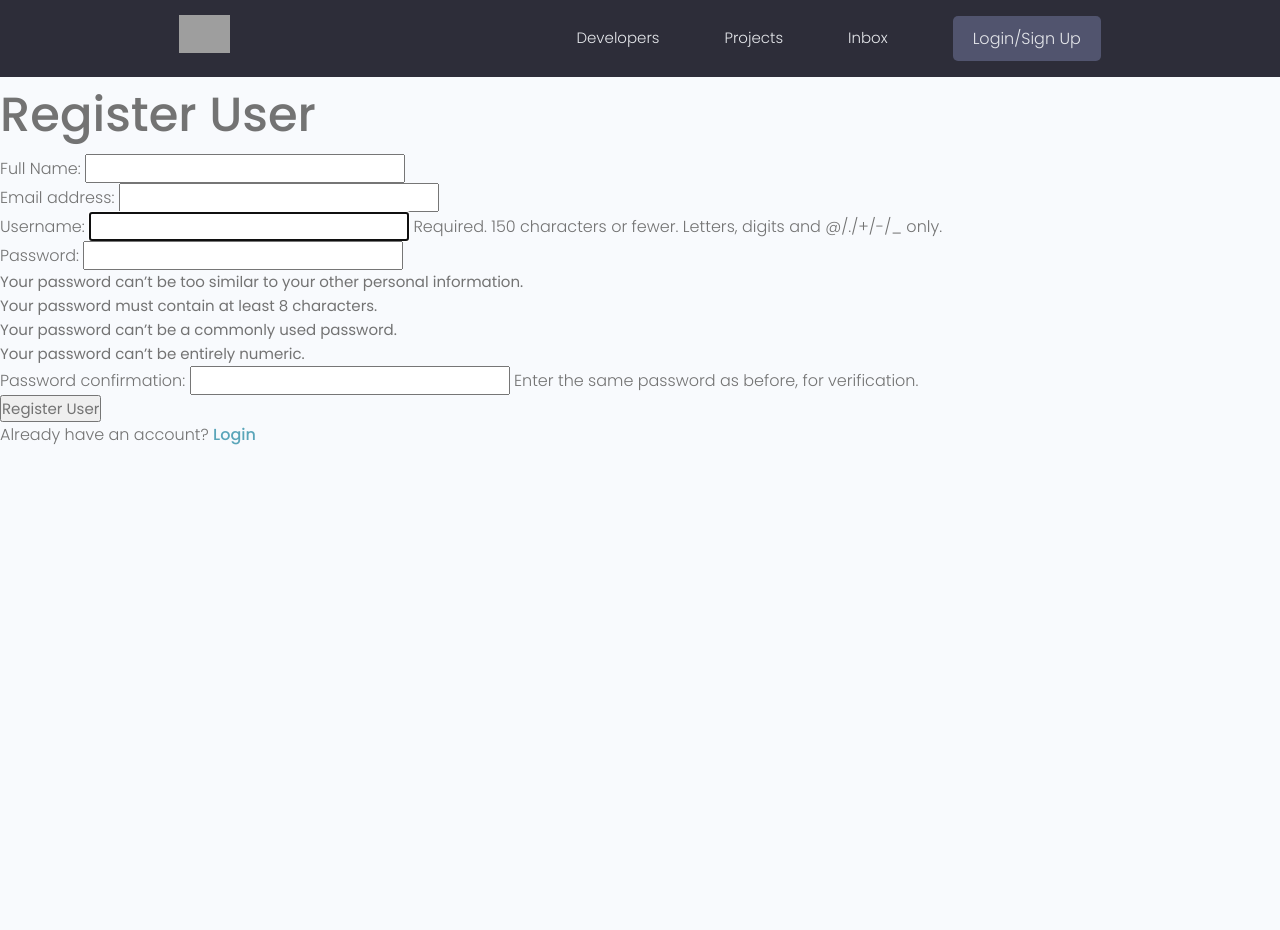
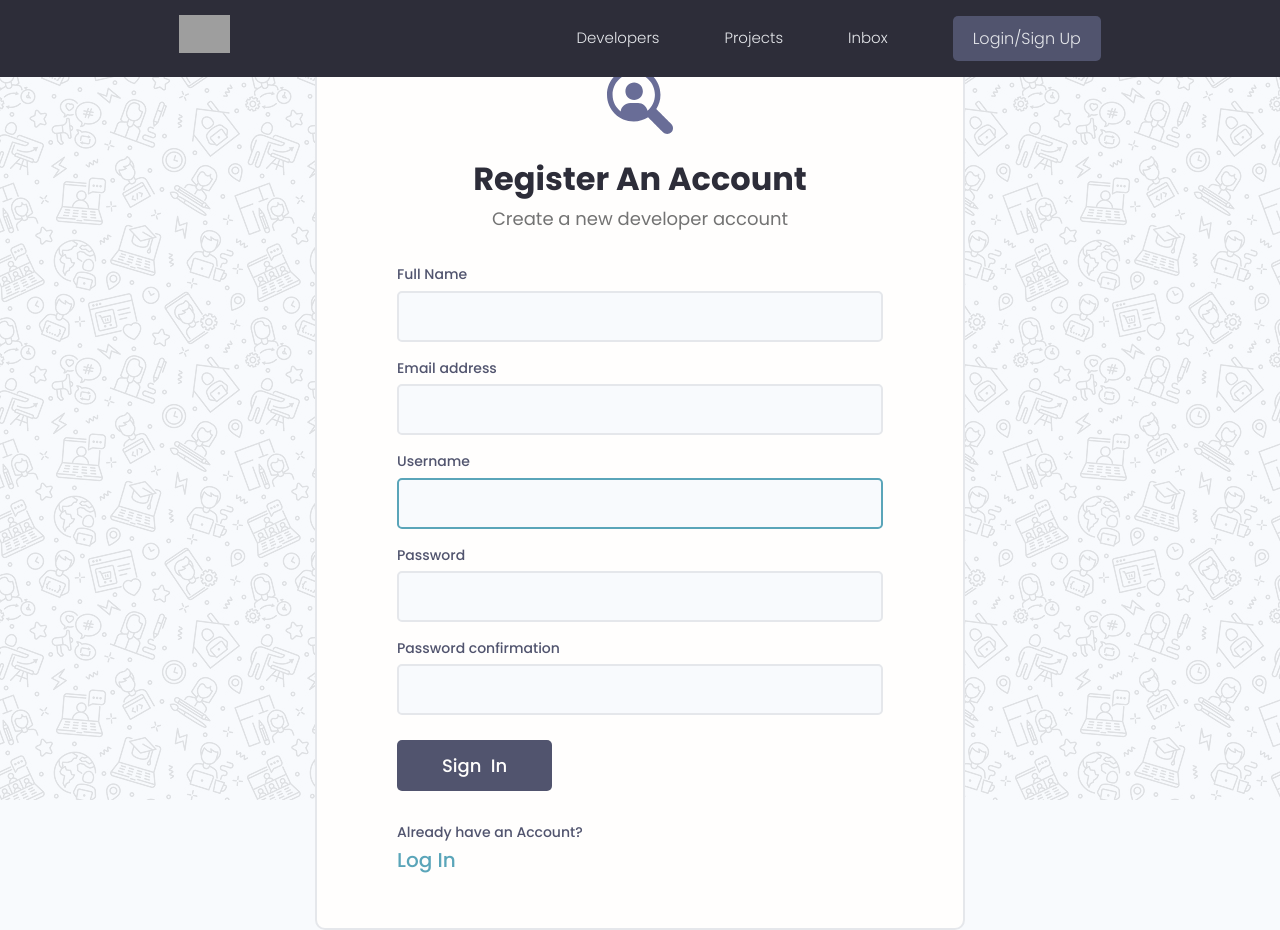
Before and after one commit to naimahassan43/django-devsrch, a Django app: page /register/ in a window 1280 px wide. Before the commit the page ends 445 px from the top, so only its background shows below. Run offline with Django 4.2, Linux system fonts and the light colour scheme; some libraries are stand-ins or nearby versions; grey boxes are pictures that could not be loaded.

Commit message:
Styling login & Register page

```diff
--- a/projects/forms.py
+++ b/projects/forms.py
@@ -12,6 +12,7 @@ class ProjectForm(ModelForm):
 
  def __init__(self,*args,**kwargs):
   super(ProjectForm, self).__init__(*args,**kwargs)
+
   for name, field in self.fields.items():
    field.widget.attrs.update({'class':'input'})
 
--- a/static/uikit/app.js
+++ b/static/uikit/app.js
@@ -1,4 +1,14 @@
 // Invoke Functions Call on Document Loaded
-document.addEventListener('DOMContentLoaded', function () {
+document.addEventListener("DOMContentLoaded", function () {
   hljs.highlightAll();
 });
+
+let alertWrapper = document.querySelector(".alert");
+let alertClose = document.querySelector(".alert__close");
+
+if (alertWrapper) {
+  alertClose.addEventListener(
+    "click",
+    () => (alertWrapper.style.display = "none")
+  );
+}
--- a/templates/main.html
+++ b/templates/main.html
@@ -21,16 +21,33 @@
 
 <body>
    {% include 'navbar.html' %}
-   {% if messages %}
+
+
+   <!-- {% if messages %}
    <ul class="messages">
       {% for message in messages %}
       <li{% if message.tags %} class="{{ message.tags }}" {% endif %}>{{ message }}</li>
          {% endfor %}
    </ul>
+   {% endif %} -->
+
+   {% if messages %}
+
+   {% for message in messages %}
+   <div class="alert alert--{{ message.tags }}">
+      <p class="alert__message">{{ message }}</p>
+      <button class="alert__close">⨯</button>
+   </div>
+   {% endfor %}
+
    {% endif %}
+
+
+
    {% block content %}
    {% endblock content %}
 
 </body>
+<script src="{% static 'uikit/app.js' %}"></script>
 
 </html>
--- a/users/forms.py
+++ b/users/forms.py
@@ -9,3 +9,10 @@ class CustomUserCreationForm(UserCreationForm):
       labels = {
          'first_name':'Full Name'
       }
+
+
+   def __init__(self,*args,**kwargs):
+      super(CustomUserCreationForm, self).__init__(*args,**kwargs)
+
+      for name, field in self.fields.items():
+         field.widget.attrs.update({'class':'input'})
--- a/users/templates/users/login_register.html
+++ b/users/templates/users/login_register.html
@@ -1,24 +1,95 @@
 {% extends 'main.html' %}
-
+{% load static %}
 {% block content %}
 
 {% if page == 'register' %}
-<h1>Register User</h1>
+<!-- <h1>Register User</h1>
 <form action="{% url 'register' %}" method="POST">
    {% csrf_token %}
    {{ form.as_p}}
    <input type="submit" value="Register User" />
 </form>
-<p>Already have an account? <a href="{% url 'login' %}">Login</a> </p>
+<p>Already have an account? <a href="{% url 'login' %}">Login</a> </p> -->
+
+<div class="auth">
+   <div class="card">
+      <div class="auth__header text-center">
+         <a href="/">
+            <img src="{% static 'images/icon.svg' %}" alt="icon" />
+         </a>
+         <h3>Register An Account</h3>
+         <p>Create a new developer account</p>
+      </div>
+
+      <form action="{% url 'register' %}" method="POST" class="form auth__form">
+         {% csrf_token %}
+
+         {% for field in form %}
+         <div class="form__field">
+            <label for="formInput#text">{{field.label}}</label>
+            {{field}}
+
+            <!-- {% if field.help_text %}
+            <small>{{field.help_text}}</small>
+            {% endif %} -->
+
+            {% for error in field.errors %}
+            <p style="color:red">{{error}}</p>
+            {% endfor %}
+         </div>
+
+         {% endfor %}
+         <!-- Input:Text -->
+
+
+         <div class="auth__actions">
+            <input class="btn btn--sub btn--lg" type="submit" value="Sign  In" />
+         </div>
+      </form>
+      <div class="auth__alternative">
+         <p>Already have an Account?</p>
+         <a href="{% url 'login' %}">Log In</a>
+      </div>
+   </div>
+</div>
 {% else %}
-<form action="{% url 'login' %}" method="POST">
-   {% csrf_token %}
-   <input type="text" name="username" placeholder="Enter your username" />
-   <input type="password" name="password" placeholder="Enter your password" />
-   <input type="submit" value="Login" />
 
-</form>
-<p>Don't have an account? <a href="{% url 'register' %}">Sign up</a> </p>
+<div class="auth">
+   <div class="card">
+      <div class="auth__header text-center">
+         <a href="/">
+            <img src="{% static 'images/icon.svg' %}" alt="icon" />
+         </a>
+         <h3>Account Login</h3>
+         <p>Hello Developer, Welcome Back!</p>
+      </div>
+
+      <form action="{% url 'login' %}" method="POST" class="form auth__form">
+         {% csrf_token %}
+         <!-- Input:Username -->
+         <div class="form__field">
+            <label for="formInput#text">Username: </label>
+            <input class="input input--text" id="formInput#text" type="text" name="username"
+               placeholder="Enter your username..." />
+         </div>
+
+         <!-- Input:Password -->
+         <div class="form__field">
+            <label for="formInput#password">Password: </label>
+            <input class="input input--password" id="formInput#passowrd" type="password" name="password"
+               placeholder="••••••••" />
+         </div>
+         <div class="auth__actions">
+            <input class="btn btn--sub btn--lg" type="submit" value="Log In" />
+            <a href="forgetpassword.html">Forget Password?</a>
+         </div>
+      </form>
+      <div class="auth__alternative">
+         <p>Don’t have an Account?</p>
+         <a href="{% url 'register' %}">Sign Up</a>
+      </div>
+   </div>
+</div>
 {% endif %}
 
 {% endblock content%}
--- a/users/views.py
+++ b/users/views.py
@@ -33,7 +33,7 @@ def loginUser(request):
 
 def logoutUser(request):
    logout(request)
-   messages.error(request,'Username was logged out!')
+   messages.info(request,'Username was logged out!')
    return redirect('login')
 
 def registerUser(request):
@@ -52,7 +52,7 @@ def registerUser(request):
          login(request, user)
          return redirect('profiles')
       else:
-         messages.success(request, 'An error occurred while registering!')
+         messages.error(request, 'An error occurred while registering!')
 
    context ={'page':page, 'form':form}
    return render(request, 'users/login_register.html', context)
```
Also changed, not shown: templates/login.html (added, +60 -0 lines), templates/signup.html (added, +89 -0 lines), db.sqlite3, static/images/icon.svg (added), static/images/pattern.jpg (added).
